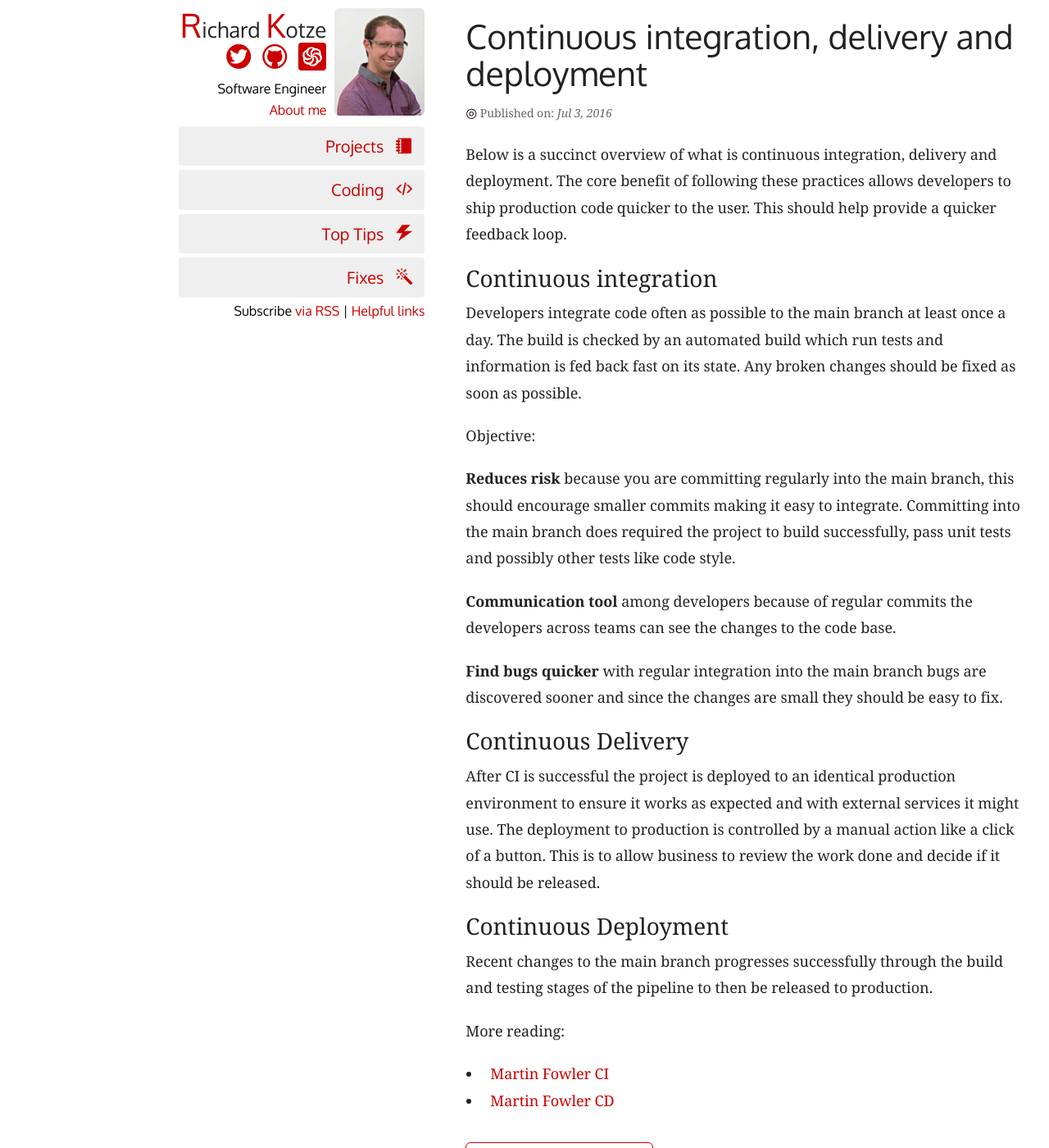
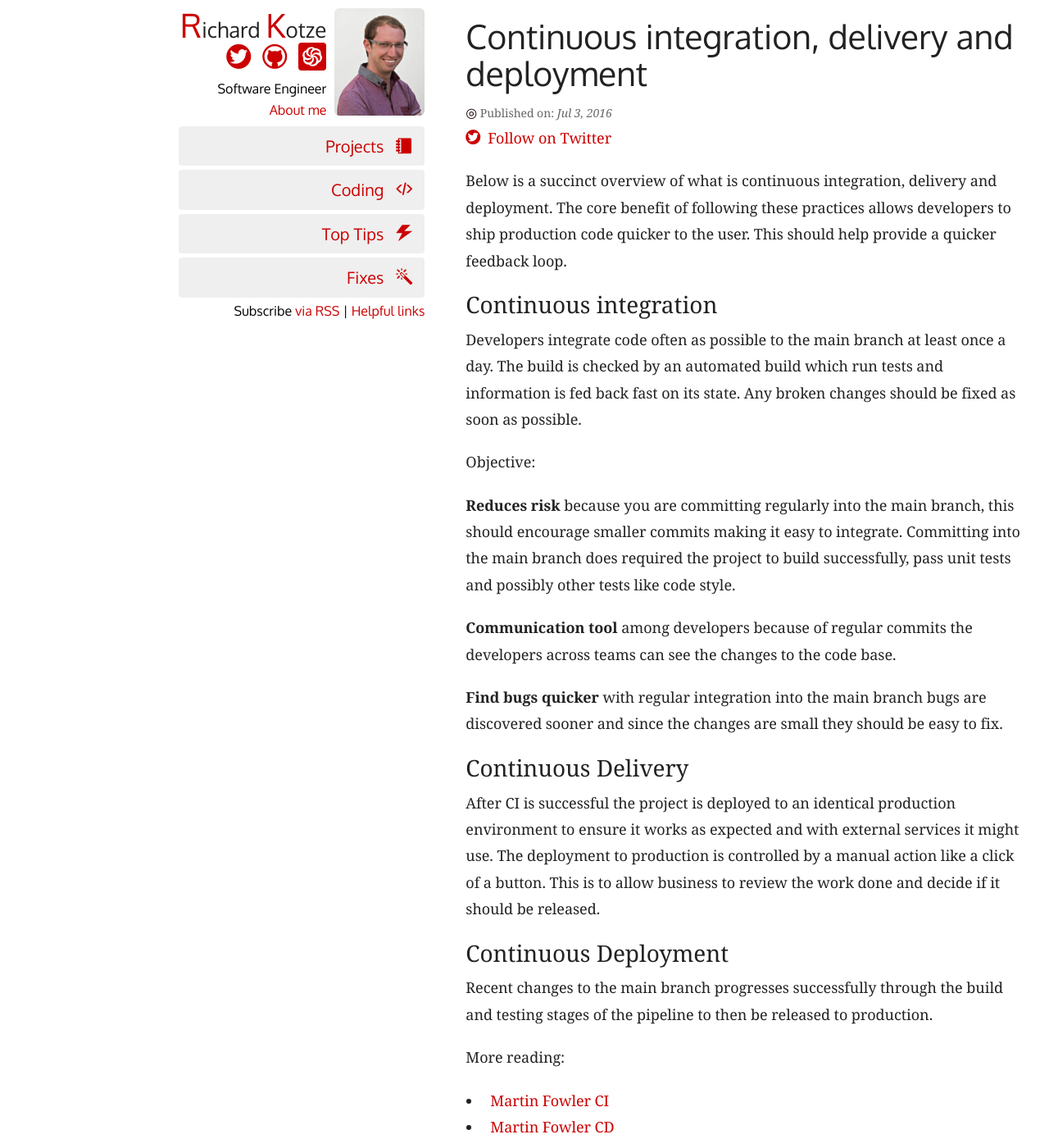
Before and after one commit to rkotze/rkotze.github.io, a Jekyll site: the page built from _posts/2016-07-04-continuous-integration-delivery-deployment.md, in a window 1280 px wide and 1400 px high. Shown: the whole window at 82% size. Built offline with Jekyll 4.4.1, drawn with Linux system fonts in a browser that asks for light colours; comment, search, counter and statistics services are not loaded.

Commit message:
Adjust position of follow button to top

```diff
--- a/_includes/head.html
+++ b/_includes/head.html
@@ -46,7 +46,7 @@
     <meta content="{{ page.full_image_url }}" property="og:image">
   {% endif %}
 
-  <link rel="stylesheet" href="{{ "/css/main.css?v=4" | prepend: site.baseurl }}">
+  <link rel="stylesheet" href="{{ "/css/main.css?v=5" | prepend: site.baseurl }}">
   <link rel="canonical" href="{{ page.url | replace:'index.html','' | prepend: site.baseurl | prepend: site.url }}">
   <link rel="alternate" type="application/rss+xml" title="{{ site.title }}" href="{{ "/feed.xml" | prepend: site.baseurl | prepend: site.url }}">
   <link rel="icon" type="image/png" href="/css/favicon-16x16.png" sizes="16x16" />
--- a/_layouts/post.html
+++ b/_layouts/post.html
@@ -23,7 +23,14 @@ layout: default
         <span><span class="symbol">&#x1f79c;</span> Updated on: {{ page.update_date | date: "%b %-d, %Y" }}</span>
       </p>
       {% endif %}
-
+      <p class="top-article-follow">
+        <a href="https://twitter.com/intent/follow?screen_name=richardkotze&tw_p=followbutton"
+        rel="noopener nofollow"
+        target="_blank"
+        class="icon-twitter">
+          <span>Follow on Twitter</span>
+        </a>
+      </p>
       {% if page.tags.size > 0 %}
       <div class="post-tags"><span class="symbol">&#x2606;</span> Tags
         <ul class="post-tags">
@@ -40,7 +47,11 @@ layout: default
     </div>
 
     <p class="end-article-follow">
-      <a href="https://twitter.com/intent/follow?screen_name=richardkotze&tw_p=followbutton" class="icon-twitter icon-font-large follow-button">
+      <a
+      href="https://twitter.com/intent/follow?screen_name=richardkotze&tw_p=followbutton"
+      rel="noopener nofollow"
+      target="_blank"
+      class="icon-twitter icon-font-large follow-button">
         <span>Follow @richardkotze</span>
       </a>
     </p>
--- a/_sass/_icon-fonts.scss
+++ b/_sass/_icon-fonts.scss
@@ -23,6 +23,10 @@
 	text-transform: none;
 	line-height: 1;
 	-webkit-font-smoothing: antialiased;
+
+	span {
+		font-family: Georgia,Cambria,"Times New Roman",Times,serif;
+	}
 }
 .icon-facebook:before {
 	content: "\e000";
--- a/css/main.scss
+++ b/css/main.scss
@@ -101,6 +101,9 @@ h1.me {
 }
 
 article {
+    p.top-article-follow {
+        margin-top: -20px;
+    }
     div.post-tags {
         font-size: 14px;
         color: $grey;
```
